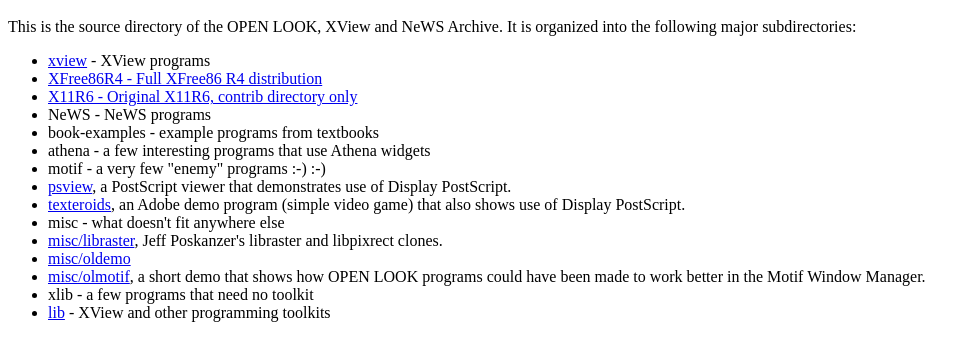
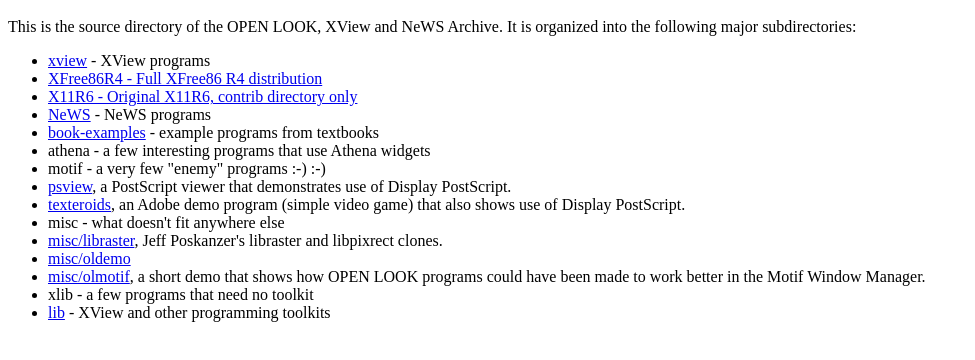
Before and after one commit to IanDarwin/OpenLookCDROM, a plain HTML site: page src/index.html in a window 1280 px wide. Shown: the part 48-408 px from the top of the page, without its empty margins (0-975 px from the left). Drawn offline with Linux system fonts and the light colour scheme.

Commit message:
More links.

```diff
--- a/src/index.html
+++ b/src/index.html
@@ -6,8 +6,8 @@ It is organized into the following major subdirectories:
 <LI><A HREF="xview/index.html">xview</A> - XView programs
 <li><a href="XFree86R4/index.html">XFree86R4 - Full XFree86 R4 distribution</a></li>
 <li><a href="X11R6/index.html">X11R6 - Original X11R6, contrib directory only</a></li>
-<LI>NeWS - NeWS programs
-<LI>book-examples - example programs from textbooks
+<LI><a href="NeWS/">NeWS</a> - NeWS programs
+<LI><a href="book-examples/">book-examples</a> - example programs from textbooks
 <LI>athena - a few interesting programs that use Athena widgets
 <LI>motif - a very few "enemy" programs :-) :-)
 <LI><A HREF="misc/psview">psview</A>,
```
